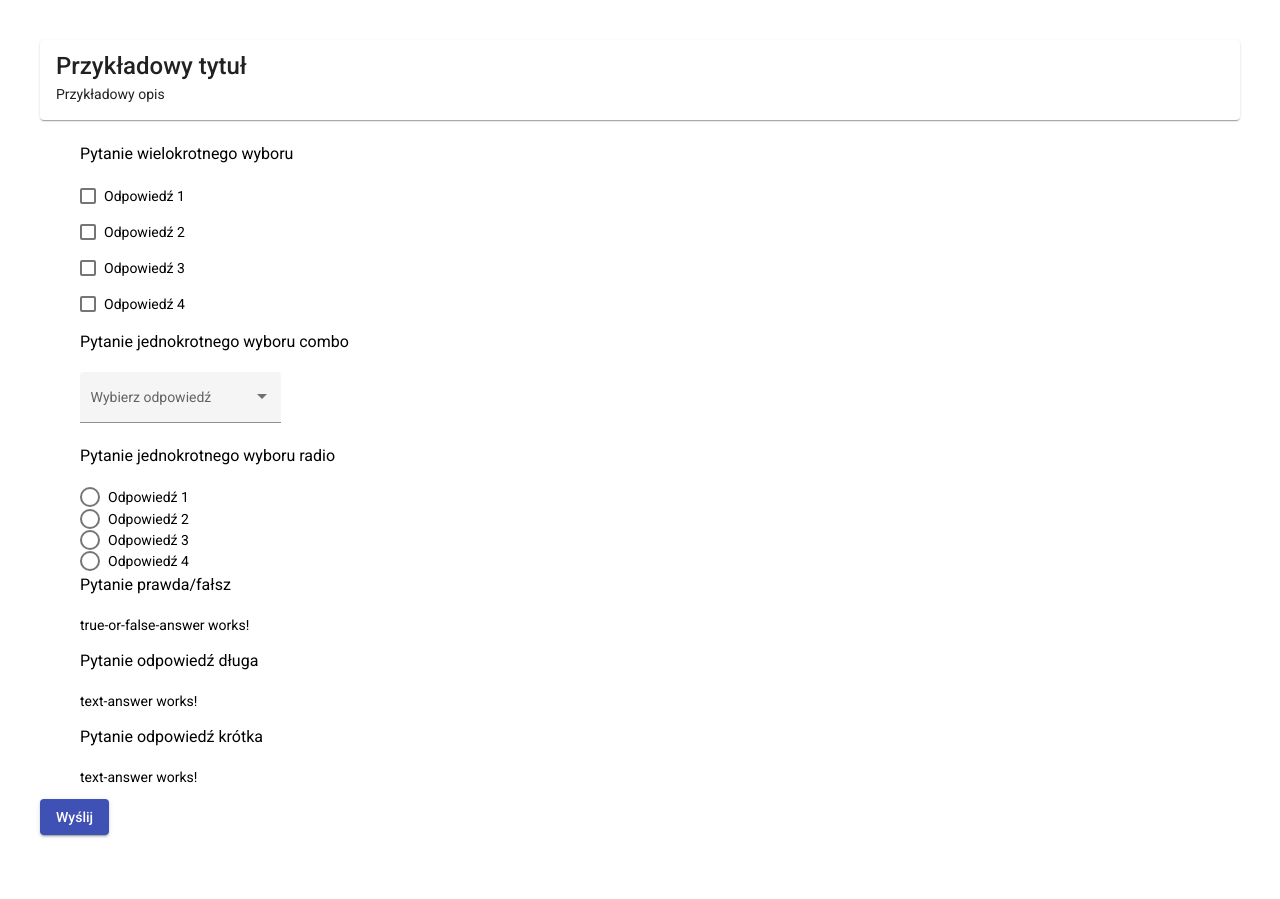
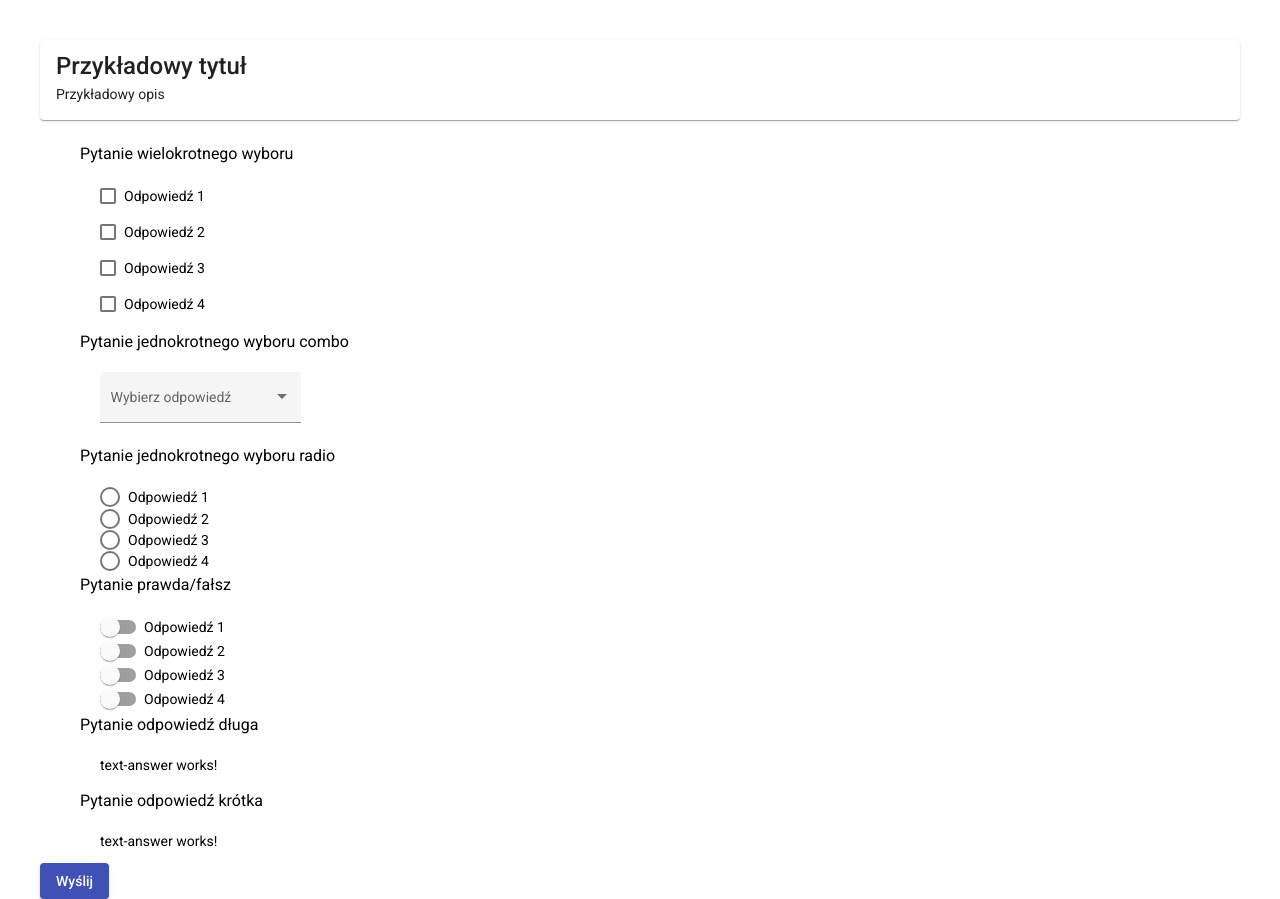
Before and after one commit to Kacper-Sleziak/Polling_App, an Angular app in the folder frontend/polling_app/: page /form in a window 1280 px wide. Before the commit the page ends 840 px from the top, so only its background shows below. Built offline with nearby package versions, Linux system fonts and the light colour scheme.

Commit message:
Add basic toggle buttons to true/false answer component

```diff
--- a/frontend/polling_app/src/app/app.module.ts
+++ b/frontend/polling_app/src/app/app.module.ts
@@ -14,6 +14,7 @@ import {MatCheckboxModule} from '@angular/material/checkbox'
 import {MatButtonModule} from '@angular/material/button';
 import {MatSelectModule} from '@angular/material/select';
 import {MatRadioModule} from '@angular/material/radio'
+import {MatSlideToggleModule} from '@angular/material/slide-toggle'
 import { CheckboxAnswerComponent } from './components/form-components/answers/checkbox-answer/checkbox-answer.component';
 import { ComboboxAnswerComponent } from './components/form-components/answers/combobox-answer/combobox-answer.component';
 import { FormAnswersComponent } from './components/form-components/form-answers/form-answers.component';
@@ -50,7 +51,8 @@ const appRoutes: Routes = [{
     MatCheckboxModule,
     MatButtonModule,
     MatSelectModule,
-    MatRadioModule
+    MatRadioModule,
+    MatSlideToggleModule
   ],
   providers: [],
   bootstrap: [AppComponent]
--- a/frontend/polling_app/src/app/components/form-components/answers/true-or-false-answer/true-or-false-answer.component.html
+++ b/frontend/polling_app/src/app/components/form-components/answers/true-or-false-answer/true-or-false-answer.component.html
@@ -1 +1,3 @@
-<p>true-or-false-answer works!</p>
+<div *ngFor="let answer of answers">
+<mat-slide-toggle>{{answer.answer}}</mat-slide-toggle> <br>
+</div>
--- a/frontend/polling_app/src/app/components/form-components/form-answers/form-answers.component.css
+++ b/frontend/polling_app/src/app/components/form-components/form-answers/form-answers.component.css
@@ -1,3 +1,3 @@
-.answer {
-    margin-left: 40px;
+.answers {
+    margin-left: 20px;
 }
```
